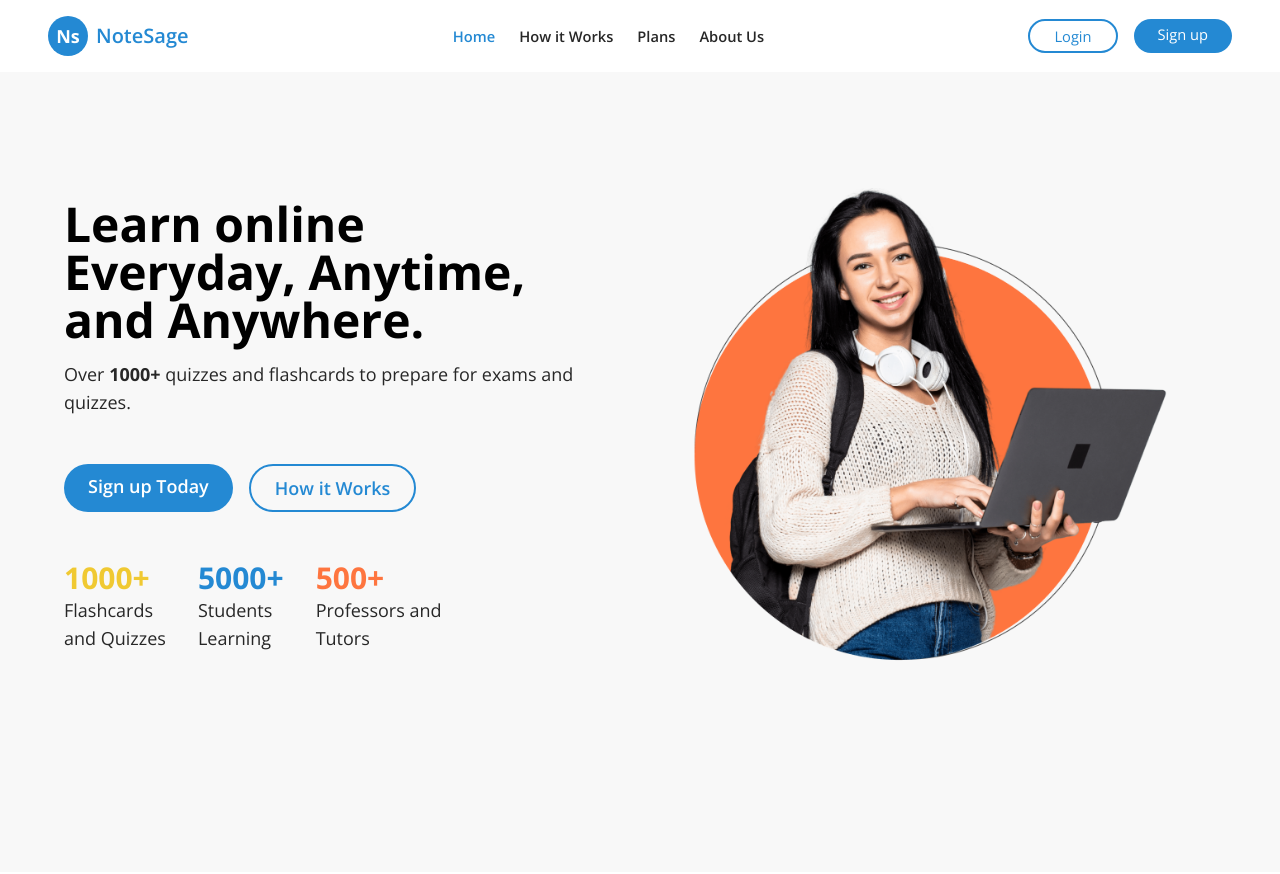
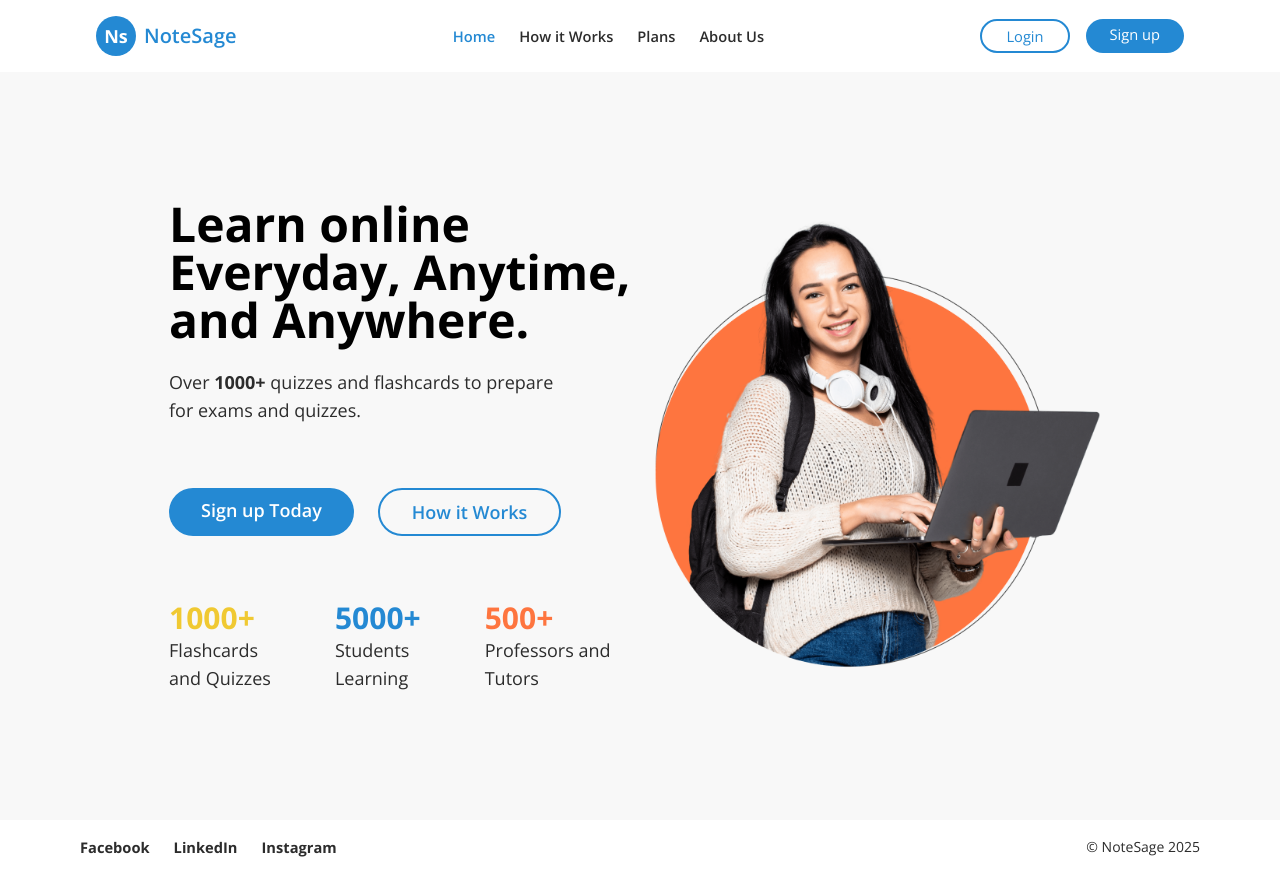
Before and after one commit to JAbsolu/NoteSage, a Next.js app in the folder notesage-client/: page / in a window 1280 px wide. Built offline with nearby package versions, Linux system fonts and the light colour scheme.

Commit message:
Added Sign in Page and Updated sign up page

```diff
--- /dev/null
+++ b/notesage-client/src/app/components/footer.jsx
@@ -0,0 +1,25 @@
+"use client";
+
+export default function Footer() {
+  return (
+    <footer className="bg-white shadow-t-md py-4 px-20 flex justify-between items-center text-gray">
+      {/* Social Links */}
+      <div className="flex space-x-6">
+        <a href="https://facebook.com" target="_blank" rel="noopener noreferrer" className="font-bold hover:text-blue">
+          Facebook
+        </a>
+        <a href="https://linkedin.com" target="_blank" rel="noopener noreferrer" className="font-bold hover:text-blue">
+          LinkedIn
+        </a>
+        <a href="https://instagram.com" target="_blank" rel="noopener noreferrer" className="font-bold hover:text-blue">
+          Instagram
+        </a>
+      </div>
+
+      {/* Copyright */}
+      <div className="text-sm">
+        &copy; NoteSage 2025
+      </div>
+    </footer>
+  );
+}
--- a/notesage-client/src/app/components/navbar.jsx
+++ b/notesage-client/src/app/components/navbar.jsx
@@ -4,7 +4,7 @@ import Link from "next/link";
 
 const Navbar = () => {
   return (
-    <nav className="px-12 py-4 flex justify-between items-center">
+    <nav className="px-24 py-4 flex justify-between items-center">
       {/* Logo */}
       <div className="flex items-center">
         <div className="bg-blue text-white font-bold text-lg w-10 h-10 flex items-center justify-center rounded-full">
@@ -31,7 +31,7 @@ const Navbar = () => {
 
       {/* Auth Buttons */}
       <div className="flex space-x-4">
-        <Link href="/login" className="px-6 py-1 border-2 border-blue text-blue rounded-full hover:bg-blue hover:text-white transition">
+        <Link href="/login" className="px-6 py-1 border-2 border-blue text-blue rounded-full hover:bg-blue hover:text-black transition">
           Login
         </Link>
         <Link href="/signup" className="px-6 py-1 bg-blue text-white rounded-full hover:bg-blue-dark transition">
--- a/notesage-client/src/app/globals.css
+++ b/notesage-client/src/app/globals.css
@@ -31,7 +31,7 @@ body {
 }
 
 .text-gray {
-  color: #272727;
+  color: #2c2c2c;
 }
 
 .text-yellow {
--- a/notesage-client/src/app/login.jsx
+++ /dev/null
@@ -1,78 +0,0 @@
-"use client";
-
-import Link from "next/link";
-import { useState } from "react";
-import Navbar from "./components/navbar";
-
-const Signin = () => {
-  const [formData, setFormData] = useState({
-    email: "",
-    password: "",
-  });
-
-  const handleChange = (e) => {
-    setFormData({ ...formData, [e.target.name]: e.target.value });
-  };
-
-  const handleSubmit = (e) => {
-    e.preventDefault();
-    console.log("Form Submitted:", formData);
-  };
-
-  return (
-    <>
-    <Navbar />
-    <section className="min-h-screen flex flex-col items-center justify-center bg-light-gray">
-      {/* Blue Background with Rounded Corners */}
-      <div className="absolute top-0 left-0 w-full h-[40vh] bg-blue rounded-b-[50px]"></div>
-
-      {/* Sign-In Card */}
-      <div className="relative bg-white shadow-lg rounded-xl p-8 w-full max-w-md">
-        <h2 className="text-center text-2xl font-semibold text-gray">Sign in to your account</h2>
-
-        <form onSubmit={handleSubmit} className="mt-6">
-          {/* Input Fields */}
-          <div className="space-y-4">
-            <input
-              type="email"
-              name="email"
-              placeholder="Email address"
-              value={formData.email}
-              onChange={handleChange}
-              className="w-full p-3 bg-gray-200 rounded-lg focus:outline-none focus:ring-2 focus:ring-blue"
-              required
-            />
-            <input
-              type="password"
-              name="password"
-              placeholder="Password"
-              value={formData.password}
-              onChange={handleChange}
-              className="w-full p-3 bg-gray-200 rounded-lg focus:outline-none focus:ring-2 focus:ring-blue"
-              required
-            />
-          </div>
-
-          {/* Submit Button */}
-          <button
-            type="submit"
-            className="w-full mt-6 py-3 bg-blue text-white font-semibold rounded-lg hover:bg-blue-dark transition"
-          >
-            Sign In
-          </button>
-        </form>
-
-        {/* Don't have an account? */}
-        <p className="text-center text-gray mt-4">
-          Don’t have an account?{" "}
-          <Link href="/signup" className="text-blue font-semibold hover:underline">
-            Create an account
-          </Link>
-        </p>
-      </div>
-    </section>
-    </>
-  );
-};
-
-export default Signin;
--- /dev/null
+++ b/notesage-client/src/app/login/page.jsx
@@ -0,0 +1,78 @@
+"use client";
+
+import Link from "next/link";
+import { useState } from "react";
+import Navbar from "@/app/components/navbar"; // Ensure correct import path
+
+const Signin = () => {
+  const [formData, setFormData] = useState({
+    email: "",
+    password: "",
+  });
+
+  const handleChange = (e) => {
+    setFormData({ ...formData, [e.target.name]: e.target.value });
+  };
+
+  const handleSubmit = (e) => {
+    e.preventDefault();
+    console.log("Form Submitted:", formData);
+  };
+
+  return (
+    <>
+      <Navbar />
+      <section className="min-h-[90vh] flex flex-col items-center justify-center bg-light-gray">
+        {/* Blue Background with Rounded Corners */}
+        <div className="absolute top-16 left-0 w-full h-[35em] bg-blue rounded-b-[50px]"></div>
+
+        {/* Sign-In Card */}
+        <div className="relative bg-white shadow-lg rounded-xl p-12 w-full max-w-lg">
+          <h2 className="text-center text-2xl font-semibold text-gray">Sign in to your account</h2>
+
+          <form onSubmit={handleSubmit} className="mt-6">
+            {/* Input Fields */}
+            <div className="space-y-4">
+              <input
+                type="email"
+                name="email"
+                placeholder="Email address"
+                value={formData.email}
+                onChange={handleChange}
+                className="w-full p-3 bg-gray-200 rounded-lg focus:outline-none focus:ring-2 focus:ring-blue"
+                required
+              />
+              <input
+                type="password"
+                name="password"
+                placeholder="Password"
+                value={formData.password}
+                onChange={handleChange}
+                className="w-full p-3 bg-gray-200 rounded-lg focus:outline-none focus:ring-2 focus:ring-blue"
+                required
+              />
+            </div>
+
+            {/* Submit Button */}
+            <button
+              type="submit"
+              className="w-full mt-6 py-3 bg-blue text-white font-semibold rounded-lg hover:bg-blue-dark transition"
+            >
+              Sign In
+            </button>
+          </form>
+
+          {/* Don't have an account? */}
+          <p className="text-center text-gray mt-4">
+            Don’t have an account?{" "}
+            <Link href="/signup" className="text-blue font-semibold hover:underline">
+              Create an account
+            </Link>
+          </p>
+        </div>
+      </section>
+    </>
+  );
+};
+
+export default Signin;
--- a/notesage-client/src/app/page.jsx
+++ b/notesage-client/src/app/page.jsx
@@ -5,13 +5,14 @@ import Link from "next/link";
 import Navbar from './components/navbar';
 import './globals.css';
 import homeImage from "../../public/home-img.png";
+import Footer from "./components/footer";
 
 const Home = () => {
   return (
     <>
       <Navbar />
-      <section className="bg-light-gray min-h-screen flex items-start justify-center px-6 py-20">
-        <div className="max-w-6xl mx-auto flex flex-col md:flex-row items-center justify-between w-full">
+      <section className="bg-light-gray min-h-[87vh] flex items-start justify-center px-6 py-20">
+        <div className="max-w-8xl mx-40 flex flex-col md:flex-row items-center justify-between w-full">
 
           {/* Left Side - Text & Buttons */}
           <div className="md:w-1/2 my-12">
@@ -20,22 +21,22 @@ const Home = () => {
               <span className="text-black">Everyday, Anytime,</span> <br />
               and Anywhere.
             </h1>
-            <p className="text-gray mt-4 text-lg mb-12">
-              Over <span className="font-bold">1000+</span> quizzes and flashcards to prepare for exams and quizzes.
+            <p className="text-gray mt-6 text-lg mb-16">
+              Over <span className="font-bold">1000+</span> quizzes and flashcards to prepare <br/>for exams and quizzes.
             </p>
 
             {/* Buttons */}
-            <div className="mt-6 mb-12 flex space-x-4">
-              <Link href="/signup" className="px-6 py-2 bg-blue text-white rounded-full text-lg font-semibold hover:bg-blue-dark transition">
+            <div className="mt-6 mb-16 flex space-x-6">
+              <Link href="/signup" className="px-8 py-2 bg-blue text-white rounded-full text-lg font-semibold hover:bg-blue-dark transition">
                 Sign up Today
               </Link>
-              <Link href="/how-it-works" className="px-6 py-2 border-2 border-blue text-blue rounded-full text-lg font-semibold hover:bg-blue hover:text-white transition">
+              <Link href="/how-it-works" className="px-8 py-2 border-2 border-blue text-blue rounded-full text-lg font-semibold hover:bg-blue hover:text-white transition">
                 How it Works
               </Link>
             </div>
 
             {/* Stats Section */}
-            <div className="mt-10 flex space-x-8">
+            <div className="mt-10 flex space-x-16">
               <div className="text-start">
                 <span className="text-yellow text-3xl font-bold">1000+</span>
                 <p className="text-gray text-lg">Flashcards <br /> and Quizzes</p>
@@ -53,7 +54,7 @@ const Home = () => {
 
           {/* Right Side - Image */}
           <div className="md:w-1/2 flex justify-center">
-            <div className="relative w-[500px] h-[500px]">
+            <div className="relative w-[550px] h-[550px]">
               <div className="absolute inset-0 bg-orange rounded-full"></div>
               <Image
                 src={homeImage}
@@ -67,6 +68,7 @@ const Home = () => {
 
         </div>
       </section>
+      <Footer/>
     </>
   );
 };
--- a/notesage-client/src/app/signup.jsx
+++ b/notesage-client/src/app/signup/page.jsx
@@ -2,7 +2,7 @@
 
 import Link from "next/link";
 import { useState } from "react";
-import Navbar from "./components/navbar";
+import Navbar from "../components/navbar";
 
 const Signup = () => {
   const [formData, setFormData] = useState({
@@ -25,12 +25,12 @@ const Signup = () => {
   return (
     <>
     <Navbar />
-    <section className="min-h-screen flex flex-col items-center justify-center bg-light-gray">
+    <section className="min-h-[90vh] flex flex-col items-center justify-center bg-light-gray">
       {/* Blue Background with Rounded Corners */}
-      <div className="absolute top-0 left-0 w-full h-[40vh] bg-blue rounded-b-[50px]"></div>
+      <div className="absolute top-16 left-0 w-full h-[50vh] bg-blue rounded-b-[50px]"></div>
 
       {/* Signup Card */}
-      <div className="relative bg-white shadow-lg rounded-xl p-8 w-full max-w-md">
+      <div className="relative bg-white shadow-lg rounded-xl p-8 w-full max-w-lg">
         <h2 className="text-center text-2xl font-semibold text-gray">Create an Account</h2>
 
         <form onSubmit={handleSubmit} className="mt-6">
```
